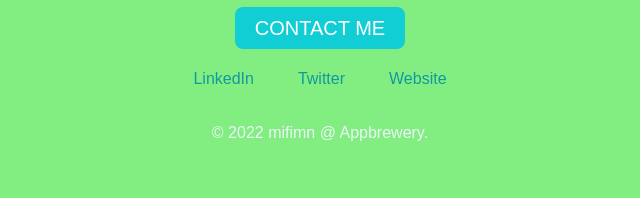
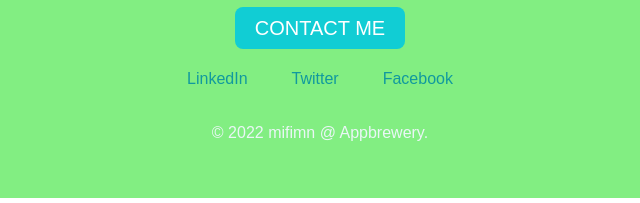
Before and after one commit to Mifimn/Smart-watch, a plain HTML site: page index.html in a window 1280 px wide. Shown: the part 2330-2533 px from the top of the page, 320-960 px from the left. Drawn offline with Linux system fonts and the light colour scheme.

Commit message:
Add Facebook link

```diff
--- a/index.html
+++ b/index.html
@@ -155,7 +155,7 @@
         <div class="footer">
             <a class="footer-link" href="https://www.linkedin.com/">LinkedIn</a>
             <a class="footer-link" href="https://twitter.com/">Twitter</a>
-            <a class="footer-link" href="https://www.appbrewery.co/">Website</a>
+            <a class="footer-link" href="https://www.facebook.com/profile.php?id=100077442717601">Facebook</a>
         </div>
         <p class="copywrite">© 2022 mifimn @ Appbrewery.</p>
     </div>
```
